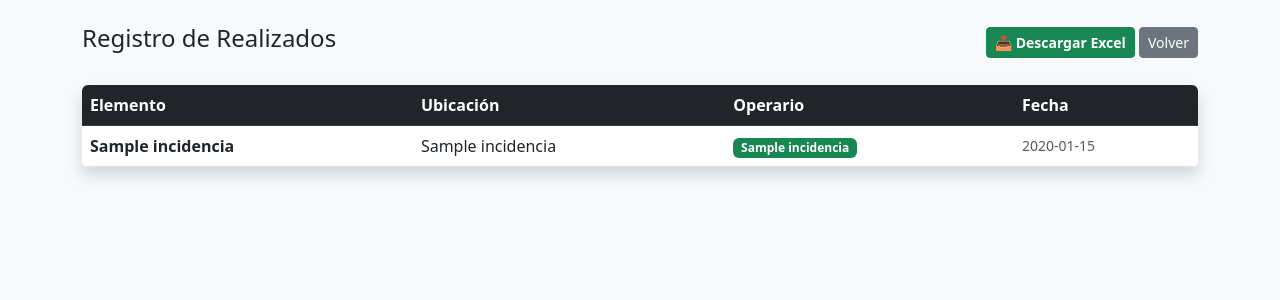
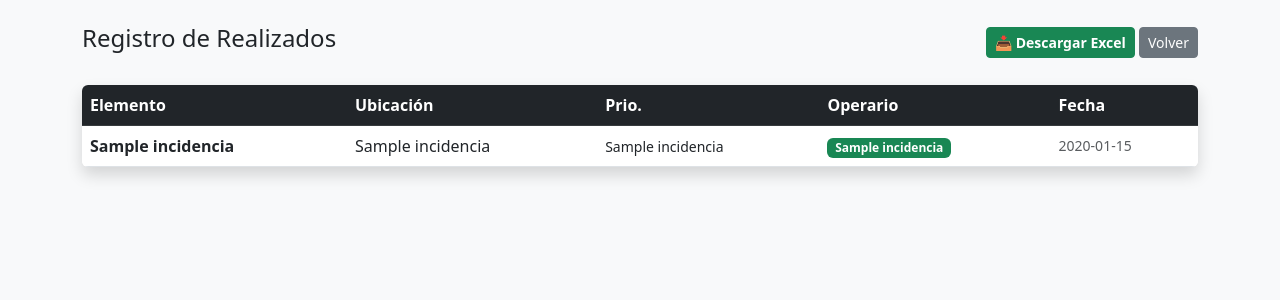
Before and after one commit to manin1985/mantenimiento-app, a Flask app: page /historial in a window 1280 px wide. Shown: the top 300 px of the page. Run offline with Flask 3, Linux system fonts and the light colour scheme; a database or web service that is not in the repository returns one stand-in record (values such as "Sample title"); some libraries are stand-ins or nearby versions.

Commit message:
Update historial.html

```diff
--- a/templates/historial.html
+++ b/templates/historial.html
@@ -21,6 +21,7 @@
                     <tr>
                         <th>Elemento</th>
                         <th>Ubicación</th>
+                        <th>Prio.</th>
                         <th>Operario</th>
                         <th>Fecha</th>
                     </tr>
@@ -30,6 +31,7 @@
                     <tr>
                         <td class="fw-bold">{{ r[1] }}</td>
                         <td>{{ r[2] }}</td>
+                        <td><small>{{ r[6] }}</small></td>
                         <td><span class="badge bg-success">{{ r[5] }}</span></td>
                         <td class="small text-muted">{{ r[4].strftime('%d/%m/%Y %H:%M') if r[4].strftime else r[4] }}</td>
                     </tr>
```
